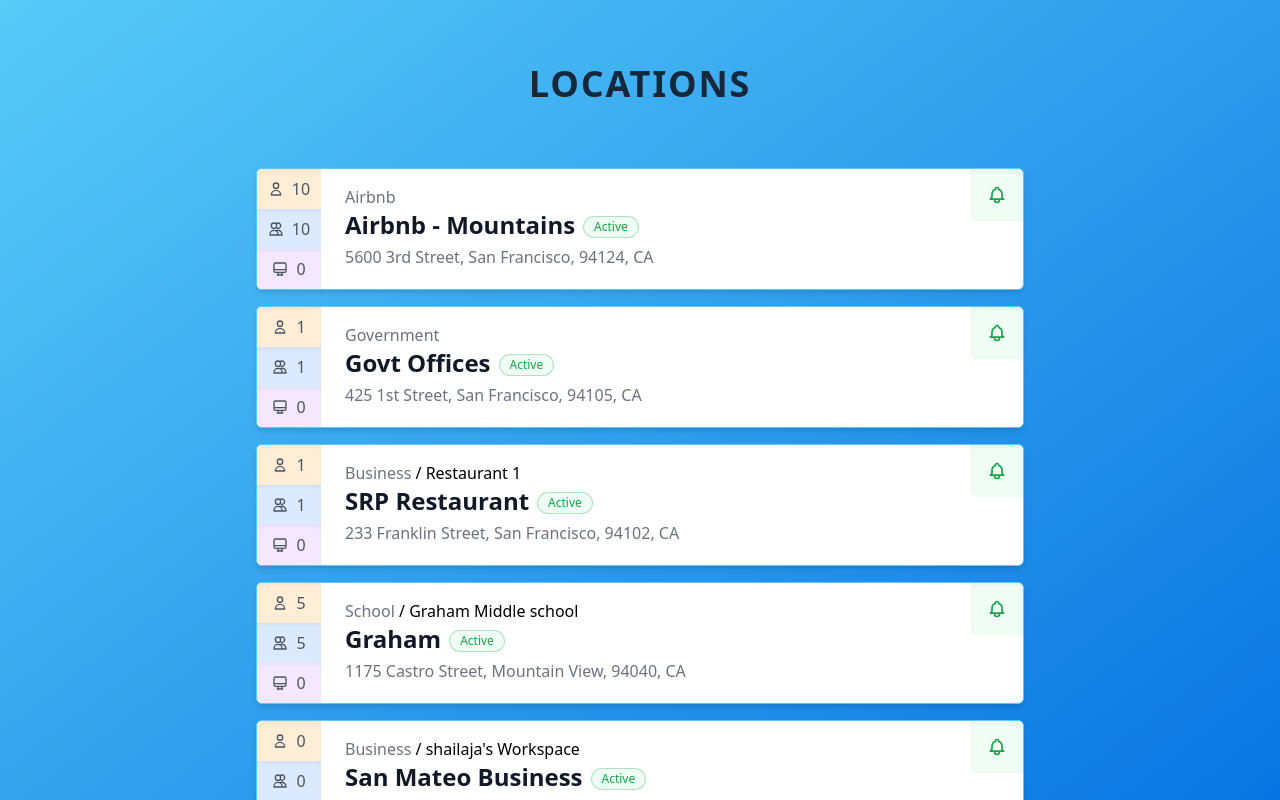
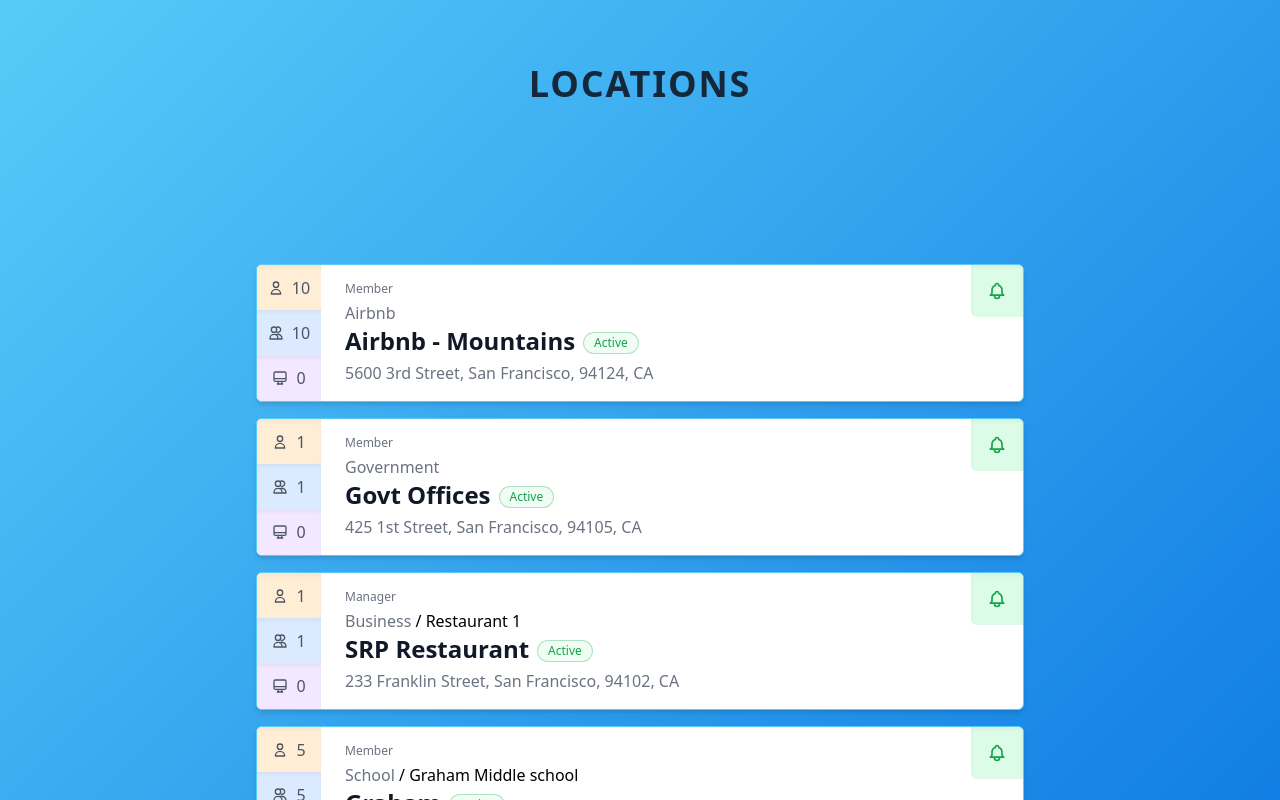
Before and after one commit to simonepozzobon/confidence-test, a React (Create React App) app: page / in a window 1280 px wide. Shown: the top 800 px of the page. Built offline with nearby package versions, Linux system fonts and the light colour scheme.

Commit message:
Fix classi

```diff
--- a/src/App.js
+++ b/src/App.js
@@ -68,7 +68,7 @@ function LocationCard(props) {
     let subscriptionBadge;
     if (location.subscriptionActive) {
         subscriptionBadge = (
-            <div className="flex px-4 py-4 shadow-inner rounded-bl-md bg-green-50 items-center justify-center">
+            <div className="flex px-4 py-4 shadow-inner rounded-bl-md bg-green-100 items-center justify-center">
                 <BellIcon className="w-5 text-green-600" />
             </div>
         );
@@ -90,7 +90,7 @@ function LocationCard(props) {
                         {location.numberofTasks}
                     </span>
                 </div>
-                <div class="flex-grow flex items-center gap-2 px-4 py-2 bg-purple-100 shadow-inner">
+                <div className="flex-grow flex items-center gap-2 px-4 py-2 bg-purple-100 shadow-inner">
                     <DesktopComputerIcon className="w-4 text-gray-600" />
                     <span className="text-gray-600">
                         {location.numberofDevices}
@@ -99,7 +99,10 @@ function LocationCard(props) {
             </div>
             <div className="flex-grow py-4">
                 <div className="block lg:hidden">{badge}</div>
-                <div className="text-base">
+                <div className="text-gray-500 font-light text-xs mt-1 lg:mt-0">
+                    {location.locationUserRole}
+                </div>
+                <div className="text-base mt-1">
                     <span className="text-gray-500 font-light">
                         {location.locationType}&nbsp;
                     </span>
@@ -167,7 +170,7 @@ function App() {
                 </h1>
             </header>
             {/* <input type="text" value={query} onChange={handleChange} /> */}
-            <div className="max-w-3xl mx-auto p-4 sm:p-6 md:p-8 lg:p-0 pb-24">
+            <div className="max-w-3xl mx-auto py-4 px-4 sm:py-6 sm:px-6 md:py-8 md:px-8 lg:px-0 lg:py-24">
                 <ul className="space-y-4">
                     {locations.map((location) => (
                         <LocationCard
```
